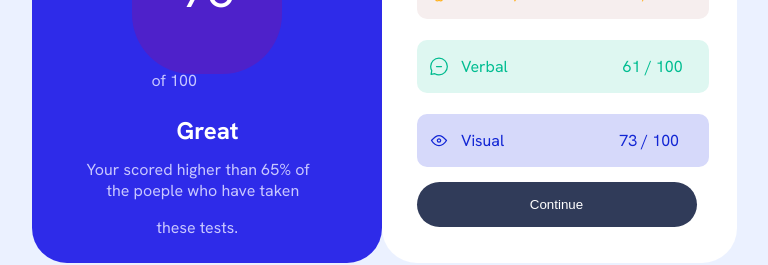
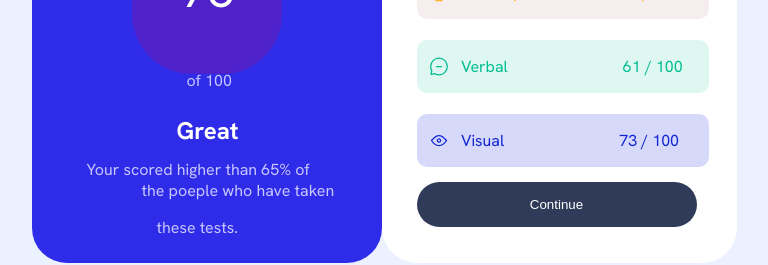
Before and after one commit to Promise278/Results-Summary-, a plain HTML site: page index.html in a window 1280 px wide. Shown: the part 287-552 px from the top of the page, without its empty margins (256-1024 px from the left). Drawn offline with Linux system fonts and the light colour scheme; a web font is replaced by a local one.

Commit message:
added styling

```diff
--- a/style.css
+++ b/style.css
@@ -52,8 +52,8 @@ body{
 
 span{
     color: hsl(241, 100%, 89%);
-    padding-left: 20px;
-    /* padding-bottom: 20px; */
+    padding-left: 55px;
+    padding-top: 790px;
 }
 
 .mainer{
```
